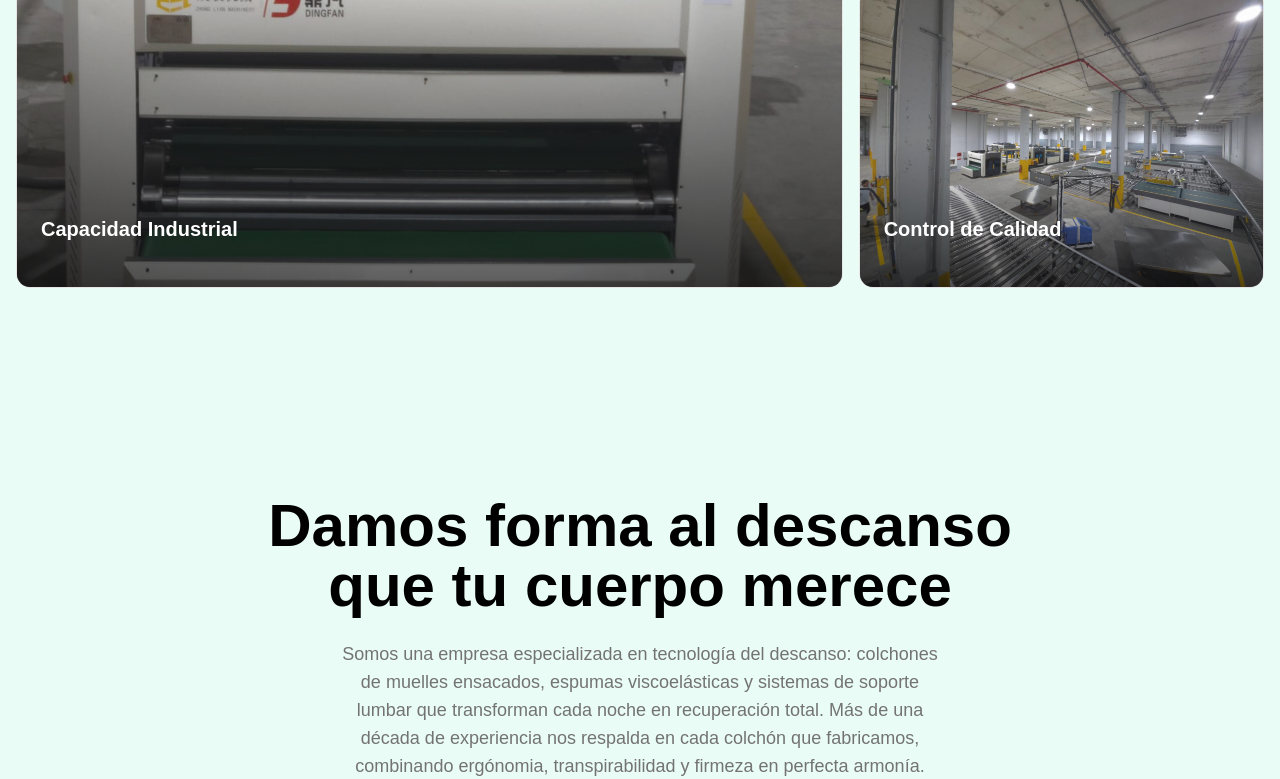
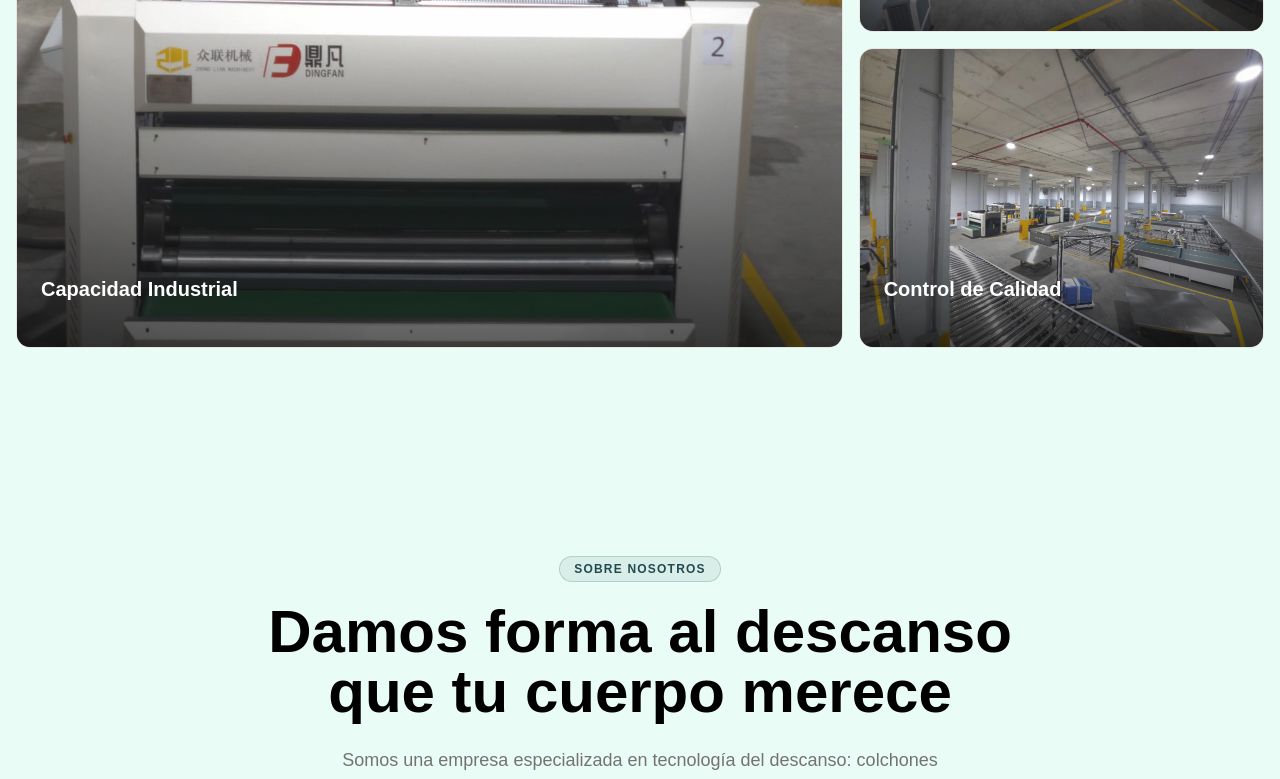
Before and after one commit to edwinforwork14/WH-MATTRESS, a Next.js app: page / in a window 1280 px wide. Shown: the part 2000-2779 px from the top of the page. Built offline with nearby package versions, Linux system fonts and the light colour scheme.

Commit message:
cambios en diferentes secciones mejoras en el background y en el seo

```diff
--- a/app/globals.css
+++ b/app/globals.css
@@ -57,9 +57,11 @@
   --spacing: 0.25rem;
   --title: #1A3A35;
   --about: #000000;
+  --layered-light: #73e8d598;
+  --layered-dark: #4ac0b098;
+  --layered-mid: #1a8c7f98;
   --layered-pale: #224a5198;
-  --layered-mid: #1a8c7f98;
-  --layered-dark: #4ac0b098;
+  --layered-deep: #132d3298;
   --layered-base: #c9f7e861;
 }
 
@@ -116,9 +118,11 @@
   --shadow-2xl: 0 1px 3px 0px hsl(0 0% 0% / 0.25);
   --about: #ffffff;
   --title: #ffffffd1;
+  --layered-light: #73e8d598;
+  --layered-dark: #4ac0b098;
+  --layered-mid: #1a8c7f98;
   --layered-pale: #224a5198;
-  --layered-mid: #1a8c7f98;
-  --layered-dark: #4ac0b098;
+  --layered-deep: #132d3298;
   --layered-base: oklch(18.674% 0.00002 271.152);
 }
 
@@ -156,9 +160,11 @@
   --color-sidebar-ring: var(--sidebar-ring);
   --color-title: var(--title);
   --color-about: var(--about);
+  --color-layered-light: var(--layered-light);
   --color-layered-pale: var(--layered-pale);
   --color-layered-mid: var(--layered-mid);
   --color-layered-dark: var(--layered-dark);
+  --color-layered-deep: var(--layered-deep);
   --color-layered-base: var(--layered-base);
 
 
--- a/components/LayeredBackground.tsx
+++ b/components/LayeredBackground.tsx
@@ -22,7 +22,7 @@ const LayeredBackground: React.FC<LayeredBackgroundProps> = ({ className = "" })
               dx="0"
               dy="8"
               stdDeviation="10"
-              floodColor="black"
+              floodColor="primary"
               floodOpacity="0.25"
             />
           </filter>
@@ -31,39 +31,117 @@ const LayeredBackground: React.FC<LayeredBackgroundProps> = ({ className = "" })
         {/* Fondo base sólido */}
         <rect width="1000" height="2000" className="fill-layered-base" />
 
-        {/* --- CAPAS SUPERIORES (Top Down) --- */}
+{/* --- CAPAS SUPERIORES (ULTRA ORGÁNICAS / CASI EN EL BORDE) --- */}
+
 <path
-          d="M0,0 H1000 V280 C850,220 750,350 600,280 S350,120 250,200 S100,280 0,220 Z"
+  d="M0,0 H1000 V295
+     C920,259 840,345 700,308
+     C620,289 540,358 430,320
+     C350,295 260,345 180,314
+     C100,289 40,320 0,301
+     Z"
+  className="fill-layered-light"
+  filter={`url(#${shadowFilterId})`}
+/>
+
+<path
+  d="M0,0 H1000 V272
+     C950,222 780,320 680,283
+     C600,259 520,332 400,295
+     C300,264 220,308 140,283
+     C80,264 30,289 0,277
+     Z"
   className="fill-layered-dark"
   filter={`url(#${shadowFilterId})`}
 />
+
 <path
-          d="M0,0 H1000 V190 C850,140 750,260 600,190 S350,60 250,130 S100,200 0,130 Z"
+  d="M0,0 H1000 V246
+     C880,196 760,295 620,259
+     C520,235 480,308 360,272
+     C280,246 200,289 120,264
+     C60,246 20,272 0,253
+     Z"
   className="fill-layered-mid"
   filter={`url(#${shadowFilterId})`}
 />
+
 <path
-          d="M0,0 H1000 V110 C850,60 750,170 600,110 S350,10 250,70 S100,130 0,70 Z"
+  d="M0,0 H1000 V223
+     C900,185 700,272 580,235
+     C500,210 440,283 320,246
+     C240,223 180,259 100,241
+     C50,223 10,241 0,228
+     Z"
   className="fill-layered-pale"
   filter={`url(#${shadowFilterId})`}
 />
 
-        {/* --- CAPAS INFERIORES (Bottom Up) --- */}
 <path
-          d="M0,1720 C120,1650 350,1780 450,1720 S650,1600 780,1680 S920,1750 1000,1680 V1850 H0 Z"
+  d="M0,0 H1000 V197
+     C860,161 720,235 560,204
+     C480,185 400,235 280,210
+     C200,191 150,223 80,204
+     C30,185 0,204 0,197
+     Z"
+  className="fill-layered-deep"
+  filter={`url(#${shadowFilterId})`}
+/>
+
+
+
+        {/* --- CAPAS INFERIORES (ORGÁNICAS / DESORDENADAS / DIFERENTES ARRIBA) --- */}
+
+<path
+  d="M0,1696
+     C140,1627 260,1811 380,1719
+     C480,1650 560,1834 700,1742
+     C820,1673 920,1788 1000,1719
+     V2000 H0 Z"
+  className="fill-layered-light"
+  filter={`url(#${shadowFilterId})`}
+/>
+
+<path
+  d="M0,1716
+     C100,1647 240,1831 360,1739
+     C460,1670 580,1866 720,1774
+     C840,1693 930,1820 1000,1751
+     V2000 H0 Z"
   className="fill-layered-dark"
   filter={`url(#${shadowFilterId})`}
 />
+
 <path
-          d="M0,1810 C120,1740 350,1870 450,1810 S650,1690 780,1770 S920,1840 1000,1770 V1930 H0 Z"
+  d="M0,1736
+     C120,1667 300,1897 420,1782
+     C520,1701 640,1920 760,1828
+     C880,1759 950,1874 1000,1816
+     V2000 H0 Z"
   className="fill-layered-mid"
   filter={`url(#${shadowFilterId})`}
 />
+
 <path
-          d="M0,1890 C120,1820 350,1950 450,1890 S650,1770 780,1850 S920,1920 1000,1850 V2000 H0 Z"
+  d="M0,1756
+     C80,1687 260,1940 400,1837
+     C500,1756 660,1975 800,1883
+     C900,1825 970,1929 1000,1883
+     V2000 H0 Z"
   className="fill-layered-pale"
   filter={`url(#${shadowFilterId})`}
 />
+
+<path
+  d="M0,1776
+     C60,1707 220,1980 360,1888
+     C460,1819 680,1990 820,1934
+     C920,1876 980,1945 1000,1922
+     V2000 H0 Z"
+  className="fill-layered-deep"
+  filter={`url(#${shadowFilterId})`}
+/>
+
       </svg>
     </div>
   );
--- a/components/WorkshopGallery.tsx
+++ b/components/WorkshopGallery.tsx
@@ -42,6 +42,7 @@ const WorkshopGallery = () => {
   ];
 
   return (
+    <div className='pt-15'>
     <section className="py-20 bg-transparent text-foreground font-sans">
       <div className="container mx-auto px-4">
         {/* Cabecera */}
@@ -129,6 +130,7 @@ const WorkshopGallery = () => {
         )}
       </AnimatePresence>
     </section>
+    </div>
   );
 };
 
--- a/components/about-section.tsx
+++ b/components/about-section.tsx
@@ -2,7 +2,7 @@
 
 import { motion } from "framer-motion"
 import { Card, CardContent } from "@/components/ui/card"
-import { Target, Eye, Sparkles } from "lucide-react"
+import { Target, Eye, Clock, Users, Package } from "lucide-react"
 
 
 const transitionVariants = {
@@ -35,6 +35,12 @@ const containerVariants = {
     },
 }
 
+const stats = [
+    { value: "10+", label: "Años fabricando colchones", icon: <Clock className="size-5" /> },
+    { value: "5,000+", label: "Clientes que duermen mejor", icon: <Users className="size-5" /> },
+    { value: "200+", label: "Modelos disponibles", icon: <Package className="size-5" /> },
+]
+
 export default function AboutSection() {
     return (
         <section className="relative py-24 md:py-32 overflow-hidden font-sans">
@@ -52,8 +58,11 @@ export default function AboutSection() {
                     viewport={{ once: true, margin: "-80px" }}
                     className="text-center"
                 >
-                    <motion.div variants={transitionVariants.item}>
-
+                    {/* Badge */}
+                    <motion.div variants={transitionVariants.item} className="mb-5">
+                        <span className="inline-flex items-center rounded-full border border-primary/20 bg-primary/8 px-3.5 py-1 text-xs font-semibold uppercase tracking-widest text-primary">
+                            Sobre Nosotros
+                        </span>
                     </motion.div>
 
                     <motion.h2
@@ -84,9 +93,9 @@ export default function AboutSection() {
                 >
                     {/* Mission Card */}
                     <motion.div variants={transitionVariants.item}>
-                        <Card className="group relative h-full overflow-hidden border-border/60 bg-chart-2/20 transition-shadow duration-300 hover:shadow-md">
+                        <Card className="group relative h-full overflow-hidden border-border/50 bg-background/50 backdrop-blur-sm transition-all duration-300 hover:border-primary/30 hover:shadow-lg">
                             {/* Accent gradient top bar */}
-                            <div className="absolute inset-x-0 top-0 h-0.5 bg-gradient-to-r from-primary/60 via-primary to-secondary/60" />
+                            <div className="absolute inset-x-0 top-0 h-1 bg-gradient-to-r from-primary/60 via-primary to-secondary/60 transition-all duration-300 group-hover:from-primary/80 group-hover:to-secondary/80" />
                             <CardContent className="p-8">
                                 <div className="mb-5 flex size-12 items-center justify-center rounded-xl bg-primary/10 text-primary ring-1 ring-primary/20 transition-colors duration-300 group-hover:bg-primary/15">
                                     <Target className="size-6" />
@@ -106,9 +115,9 @@ export default function AboutSection() {
 
                     {/* Vision Card */}
                     <motion.div variants={transitionVariants.item}>
-                        <Card className="group relative h-full overflow-hidden border-border/60 bg-chart-2/20 transition-shadow duration-300 hover:shadow-md">
+                        <Card className="group relative h-full overflow-hidden border-border/50 bg-background/50 backdrop-blur-sm transition-all duration-300 hover:border-secondary/30 hover:shadow-lg">
                             {/* Accent gradient top bar */}
-                            <div className="absolute inset-x-0 top-0 h-0.5 bg-gradient-to-r from-secondary/60 via-secondary to-primary/60" />
+                            <div className="absolute inset-x-0 top-0 h-1 bg-gradient-to-r from-secondary/60 via-secondary to-primary/60 transition-all duration-300 group-hover:from-secondary/80 group-hover:to-primary/80" />
                             <CardContent className="p-8">
                                 <div className="mb-5 flex size-12 items-center justify-center rounded-xl bg-secondary/10 text-secondary ring-1 ring-secondary/20 transition-colors duration-300 group-hover:bg-secondary/15">
                                     <Eye className="size-6" />
@@ -133,18 +142,17 @@ export default function AboutSection() {
                     initial="hidden"
                     whileInView="visible"
                     viewport={{ once: true, margin: "-40px" }}
-                    className="mt-16 grid grid-cols-2 gap-px overflow-hidden rounded-2xl border border-border/60 bg-border/60 md:grid-cols-3"
+                    className="mt-8 grid grid-cols-2 gap-4 md:grid-cols-3"
                 >
-                    {[
-                        { value: "10+", label: "Años fabricando colchones" },
-                        { value: "5,000+", label: "Clientes que duermen mejor" },
-                        { value: "200+", label: "Modelos de colchones disponibles" },
-                    ].map((stat) => (
+                    {stats.map((stat) => (
                         <motion.div
                             key={stat.label}
                             variants={transitionVariants.item}
-                            className="flex flex-col items-center justify-center gap-1 bg-chart-2/ px-6 py-8 text-center last:col-span-2 md:last:col-span-1"
+                            className="group flex flex-col items-center justify-center gap-2 rounded-2xl border border-border/50 bg-background/50 px-6 py-8 text-center backdrop-blur-sm transition-all duration-300 hover:border-primary/30 hover:bg-background/70 hover:shadow-md last:col-span-2 md:last:col-span-1"
                         >
+                            <div className="flex size-10 items-center justify-center rounded-xl bg-primary/10 text-primary ring-1 ring-primary/20 transition-colors duration-300 group-hover:bg-primary/15">
+                                {stat.icon}
+                            </div>
                             <span className="text-3xl font-semibold text-about md:text-4xl">{stat.value}</span>
                             <span className="text-sm text-muted-foreground">{stat.label}</span>
                         </motion.div>
--- a/components/content-2.tsx
+++ b/components/content-2.tsx
@@ -3,7 +3,8 @@ import Image from 'next/image'
 
 export default function ContentSection() {
     return (
-        <section className="pt-16 pb-24 md:pt-32 md:pb-32 font-sans">
+        <div className='pb-35'>
+        <section className="pt-16 pb-24 md:pt-40 md:pb-40 font-sans">
             <div className="mx-auto max-w-5xl space-y-8 px-6 md:space-y-16">
                 <h2 className="relative z-10 max-w-xl text-4xl font-semibold text-balance text-title lg:text-5xl">El ecosistema WH: Ingeniería al servicio de tu sueño.</h2>
                 <div className="relative">
@@ -51,5 +52,6 @@ export default function ContentSection() {
                 </div>
             </div>
         </section>
+        </div>
     )
 }
--- a/components/features-4.tsx
+++ b/components/features-4.tsx
@@ -1,3 +1,6 @@
+"use client"
+
+import { motion } from "framer-motion"
 import {
     Codesandbox,
     Layers,
@@ -7,6 +10,36 @@ import {
     PersonStanding,
 } from 'lucide-react'
 
+const transitionVariants = {
+    item: {
+        hidden: {
+            opacity: 0,
+            filter: "blur(10px)",
+            y: 16,
+        },
+        visible: {
+            opacity: 1,
+            filter: "blur(0px)",
+            y: 0,
+            transition: {
+                type: "spring",
+                bounce: 0.25,
+                duration: 1.4,
+            },
+        },
+    },
+} as const
+
+const containerVariants = {
+    hidden: {},
+    visible: {
+        transition: {
+            staggerChildren: 0.12,
+            delayChildren: 0.1,
+        },
+    },
+}
+
 type FeatureCard = {
     icon: React.ReactNode
     title: string
@@ -15,37 +48,37 @@ type FeatureCard = {
 
 const features: FeatureCard[] = [
     {
-        icon: <Codesandbox className="size-10 shrink-0" strokeWidth={1.25} />,
+        icon: <Codesandbox className="size-6 shrink-0" strokeWidth={1.5} />,
         title: 'MUELLES ENSACADOS INDIVIDUALES',
         description:
             'Muelles embolsados de forma independiente para una adaptación precisa a tu contorno corporal, eliminando los puntos de presión.',
     },
     {
-        icon: <Layers className="size-10 shrink-0" strokeWidth={1.25} />,
+        icon: <Layers className="size-6 shrink-0" strokeWidth={1.5} />,
         title: 'ESPUMA VISCOELÁSTICA TERMOSENSIBLE',
         description:
             'Se amolda a tu calor corporal, proporcionando un soporte lumbar diferenciado que alivia la tensión articular.',
     },
     {
-        icon: <BedDouble className="size-10 shrink-0" strokeWidth={1.25} />,
+        icon: <BedDouble className="size-6 shrink-0" strokeWidth={1.5} />,
         title: 'INDEPENDENCIA DE LECHOS TOTAL',
         description:
             'Absorbe el movimiento de tu pareja para que puedas dormir sin interrupciones, aislando cada zona del colchón.',
     },
     {
-        icon: <PersonStanding className="size-10 shrink-0" strokeWidth={1.25} />,
+        icon: <PersonStanding className="size-6 shrink-0" strokeWidth={1.5} />,
         title: 'SOPORTE LUMBAR DIFERENCIADO',
         description:
             'Zonas de firmeza progresiva que mantienen tu columna en posición neutral, previniendo los dolores de espalda.',
     },
     {
-        icon: <Wind className="size-10 shrink-0" strokeWidth={1.25} />,
+        icon: <Wind className="size-6 shrink-0" strokeWidth={1.5} />,
         title: 'TRANSPIRABILIDAD Y REGULACIÓN TÉRMICA',
         description:
             'Telas de alta transpirabilidad y espumas de célula abierta que mantienen una temperatura ideal durante toda la noche.',
     },
     {
-        icon: <BadgeCheck className="size-10 shrink-0" strokeWidth={1.25} />,
+        icon: <BadgeCheck className="size-6 shrink-0" strokeWidth={1.5} />,
         title: 'FIRMEZA MEDIA-ALTA CERTIFICADA',
         description:
             'Firmeza óptima para la mayoría de las posiciones de sueño, validada por rigurosos estándares internacionales de calidad.',
@@ -54,39 +87,76 @@ const features: FeatureCard[] = [
 
 function FeatureCard({ icon, title, description }: FeatureCard) {
     return (
-        <div className="flex gap-4 p-6 sm:p-8">
-            <div className="mt-1">{icon}</div>
+        <motion.div
+            variants={transitionVariants.item}
+            className="group relative flex gap-5 rounded-2xl border border-border/50 bg-background/50 p-6 backdrop-blur-sm transition-all duration-300 hover:border-primary/30 hover:bg-background/70 hover:shadow-lg sm:p-8"
+        >
+            {/* accent top bar */}
+            <div className="absolute inset-x-0 top-0 h-px rounded-t-2xl bg-gradient-to-r from-transparent via-primary/40 to-transparent transition-all duration-300 group-hover:via-primary/70" />
+
+            {/* icon */}
+            <div className="mt-0.5 flex size-11 shrink-0 items-center justify-center rounded-xl bg-primary/10 text-primary ring-1 ring-primary/20 transition-colors duration-300 group-hover:bg-primary/15">
+                {icon}
+            </div>
+
             <div className="space-y-2">
-                <h3 className="text-sm font-semibold">{title}</h3>
+                <h3 className="text-sm font-semibold tracking-wide text-title">{title}</h3>
                 <p className="text-sm text-muted-foreground leading-relaxed">{description}</p>
             </div>
-        </div>
+        </motion.div>
     )
 }
 
 export default function Features() {
     return (
-        <div className="pt-12 font-sans">
-            <section className="pb-4 md:pb-12" aria-labelledby="features-heading">
-                <div className="mx-auto max-w-5xl space-y-10 px-6 md:space-y-14">
+        <div className="py-12 font-sans md:py-20">
+            <section aria-labelledby="features-heading">
+                <div className="mx-auto max-w-6xl space-y-12 px-6 md:space-y-16">
+
                     {/* Header */}
-                    <div className="mx-auto max-w-2xl space-y-4 text-center">
-                        <h2 id="features-heading" className="text-title text-4xl font-semibold text-balance lg:text-5xl lg:leading-tight">
+                    <motion.div
+                        variants={containerVariants}
+                        initial="hidden"
+                        whileInView="visible"
+                        viewport={{ once: true, margin: "-80px" }}
+                        className="mx-auto max-w-2xl space-y-4 text-center"
+                    >
+                        <motion.div variants={transitionVariants.item}>
+                            <span className="inline-flex items-center rounded-full border border-primary/20 bg-primary/8 px-3.5 py-1 text-xs font-semibold uppercase tracking-widest text-primary">
+                                Tecnología de Descanso
+                            </span>
+                        </motion.div>
+
+                        <motion.h2
+                            id="features-heading"
+                            variants={transitionVariants.item}
+                            className="text-title text-4xl font-semibold text-balance lg:text-5xl lg:leading-tight"
+                        >
                             Ingeniería avanzada<br />para tu descanso
-                        </h2>
-                        <p className="text-muted-foreground">
+                        </motion.h2>
+
+                        <motion.p
+                            variants={transitionVariants.item}
+                            className="text-muted-foreground text-base leading-relaxed"
+                        >
                             Elegir un colchón WH MATTRESS es una inversión en tu bienestar y salud postural.
                             Redefinimos los estándares del sueño reparador con ingeniería avanzada y
                             materiales premium, diseñados para durar décadas.
-                        </p>
-                    </div>
+                        </motion.p>
+                    </motion.div>
 
                     {/* Grid */}
-                    <div className="grid divide-x divide-y border sm:grid-cols-2 lg:grid-cols-3 bg-primary-foreground/50">
+                    <motion.div
+                        variants={containerVariants}
+                        initial="hidden"
+                        whileInView="visible"
+                        viewport={{ once: true, margin: "-60px" }}
+                        className="grid gap-4 sm:grid-cols-2 lg:grid-cols-3"
+                    >
                         {features.map((feature) => (
                             <FeatureCard key={feature.title} {...feature} />
                         ))}
-                    </div>
+                    </motion.div>
                 </div>
             </section>
         </div>
--- a/components/footer.tsx
+++ b/components/footer.tsx
@@ -104,7 +104,7 @@ const links = [
 
 export default function FooterSection() {
     return (
-        <footer className="border-t pt-20 relative z-20 font-sans" aria-label="Pie de página de WH Mattress">
+        <footer className="border-t pt-50 relative z-20 font-sans" aria-label="Pie de página de WH Mattress">
             <div className="mb-8 border-b md:mb-12">
                 <div className="mx-auto flex max-w-5xl flex-wrap items-end justify-between gap-6 px-6 pb-6">
                     <Link
@@ -115,7 +115,7 @@ export default function FooterSection() {
                     </Link>
                 </div>
             </div>
-            <div className='bg-primary pt-12 pb-17'>
+            <div className='bg-transparent pt-12 pb-17'>
                 <div className="mx-auto max-w-5xl px-6 pb-12 flex flex-col items-center">
                     <div className="w-full grid grid-cols-2 gap-8 sm:grid-cols-4 text-center">
                         {links.map((link, index) => (
--- a/components/hero-section.tsx
+++ b/components/hero-section.tsx
@@ -55,7 +55,7 @@ export default function HeroSection() {
                                     preset="fade-in-blur"
                                     speedSegment={0.3}
                                     as="h1"
-                                    className="text-title mx-auto mt-8 max-w-4xl text-balance text-3xl font-semibold sm:text-4xl md:text-5xl lg:text-6xl lg:mt-16 xl:text-[5.25rem]">
+                                    className="text-white/80 mx-auto mt-8 max-w-4xl text-balance text-3xl font-semibold sm:text-4xl md:text-5xl lg:text-6xl lg:mt-16 xl:text-[5.25rem]">
                                     Colchones de tecnología avanzada para un sueño reparador
                                 </TextEffect>
                                 <TextEffect
```
Lines whose indentation alone changed are shown as unchanged.
